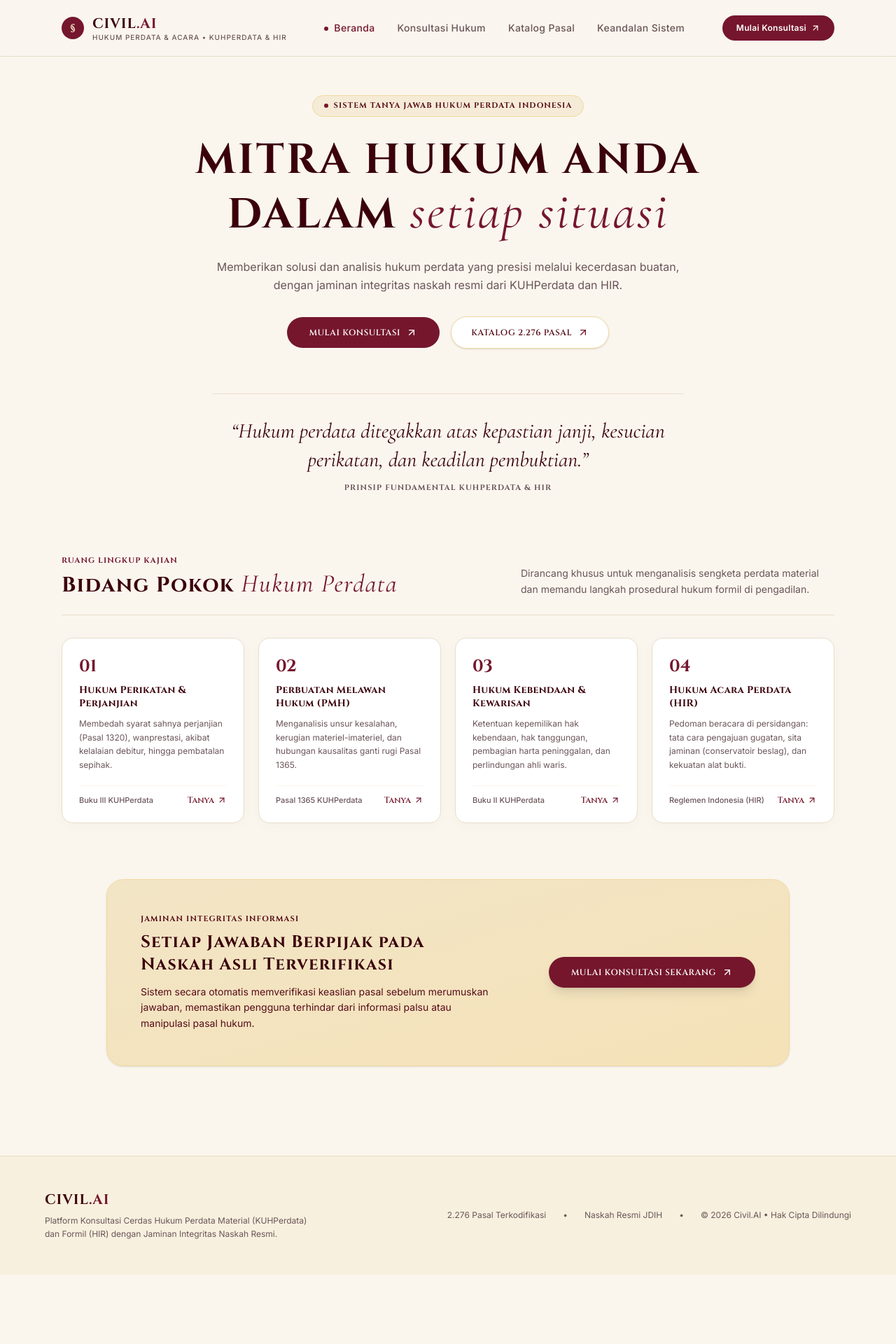
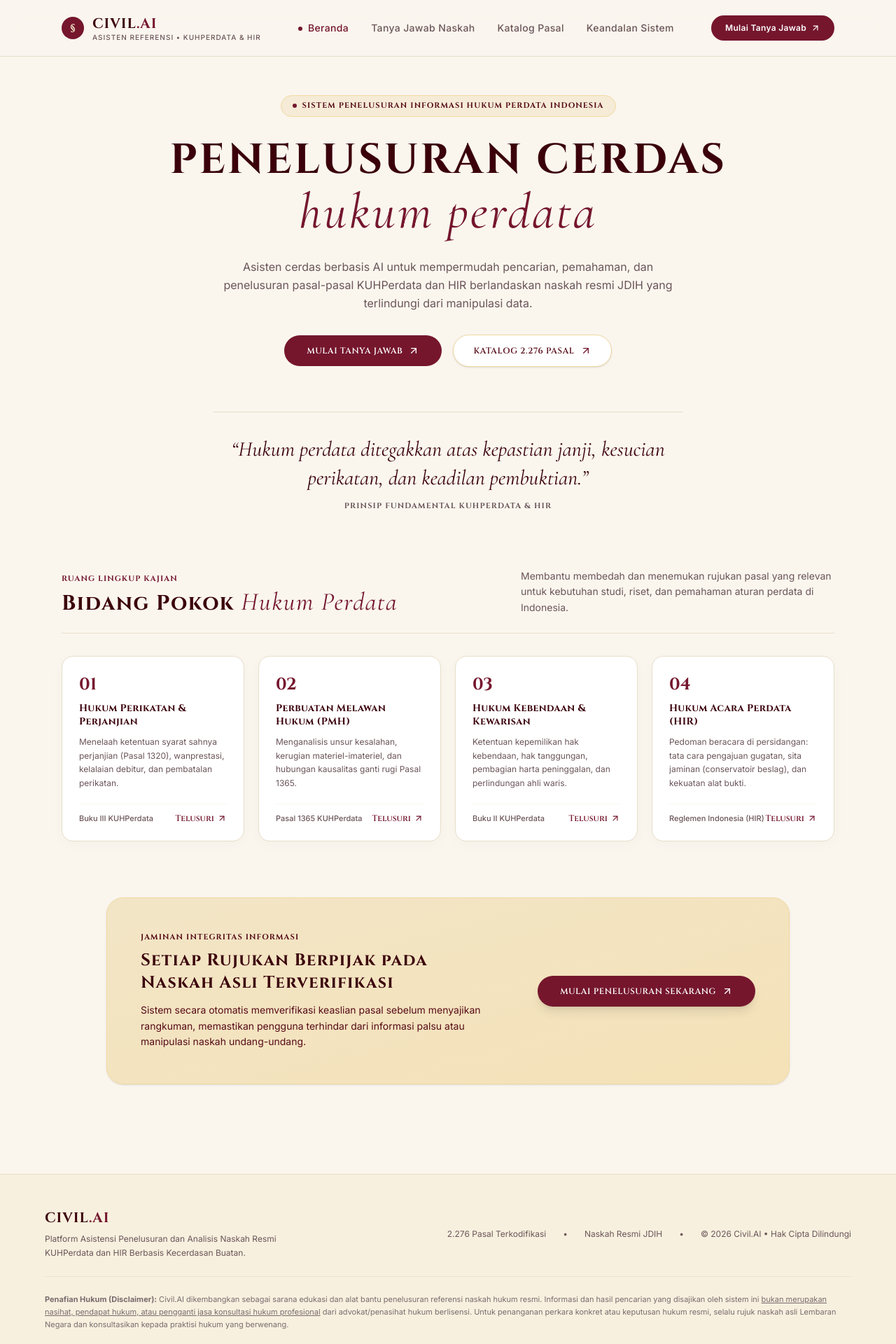
Before and after one commit to nisrinaatiqah/legal-rag-kuhperdata, a Next.js app in the folder perdata-app/: page / in a window 1280 px wide. Shown: the top 1920 px of the page at 70% size. Before the commit the page ends 1821 px from the top, so only its background shows below. Built offline with nearby package versions, Linux system fonts and the light colour scheme.

Commit message:
legal(ethics): position Civil.AI strictly as legal research assistant, add disclaimers and remove legal advice claims

```diff
--- a/perdata-app/app/chat/page.tsx
+++ b/perdata-app/app/chat/page.tsx
@@ -11,6 +11,7 @@ import {
   RefreshCw,
   FileText,
   Sliders,
+  AlertCircle,
 } from 'lucide-react';
 import SecurityBadge, { DefenseStatusProps } from '../components/SecurityBadge';
 import PasalCard, { ArticleDoc } from '../components/PasalCard';
@@ -130,7 +131,7 @@ export default function ChatPage() {
       <div className="flex flex-col md:flex-row md:items-end justify-between gap-4 border-b border-[#E8DEC9] pb-6">
         <div>
           <span className="text-[11px] font-bold tracking-widest uppercase text-[#75162D] font-cinzel">
-            Konsultasi Hukum AI
+            Asistensi Penelusuran Naskah
           </span>
           <h1 className="font-cinzel text-2xl md:text-3xl font-bold tracking-wider text-[#3B010B] mt-1">
             Tanya Jawab{' '}
@@ -140,7 +141,7 @@ export default function ChatPage() {
           </h1>
         </div>
 
-        {/* Essential Defense Toggle for Demo */}
+        {/* Essential Defense Toggle */}
         <div className="flex items-center gap-3">
           <div className="flex items-center gap-2.5 px-4 py-2 rounded-full bg-white border border-[#E8DEC9] shadow-sm text-xs font-medium text-[#2A171A]">
             <span>Proteksi Naskah Asli:</span>
@@ -203,13 +204,13 @@ export default function ChatPage() {
               <Scale className="w-6 h-6" />
             </div>
             <h2 className="font-cinzel text-xl md:text-2xl font-bold tracking-wider text-[#3B010B]">
-              Mulai Konsultasi{' '}
+              Mulai Penelusuran{' '}
               <span className="font-cormorant italic font-normal text-[#75162D] text-2xl md:text-3xl normal-case">
-                Permasalahan Hukum
+                Ketentuan Hukum
               </span>
             </h2>
             <p className="text-xs sm:text-sm text-[#6B5559] max-w-md mt-1.5 leading-relaxed">
-              Ajukan pertanyaan mengenai perjanjian, wanprestasi, ganti rugi perbuatan melawan hukum, maupun prosedur gugatan di persidangan.
+              Ajukan pertanyaan mengenai bunyi pasal perjanjian, ketentuan wanprestasi, pasal perbuatan melawan hukum, maupun aturan beracara di persidangan.
             </p>
 
             {/* Clean Suggested Question Pills */}
@@ -236,7 +237,7 @@ export default function ChatPage() {
             }`}
           >
             <span className="text-[11px] text-[#6B5559] px-1 font-medium">
-              {msg.role === 'user' ? 'Pertanyaan Anda' : 'Pertimbangan Hukum Civil AI'} • {msg.timestamp}
+              {msg.role === 'user' ? 'Pertanyaan Anda' : 'Hasil Penelusuran Civil AI'} • {msg.timestamp}
             </span>
 
             <div
@@ -299,7 +300,7 @@ export default function ChatPage() {
             type="text"
             value={input}
             onChange={(e) => setInput(e.target.value)}
-            placeholder="Tuliskan pertanyaan hukum perdata atau hukum acara..."
+            placeholder="Tuliskan pertanyaan pasal perdata atau hukum acara..."
             className="w-full px-5 py-3 text-xs sm:text-sm text-[#2A171A] placeholder-[#8C7A7C] focus:outline-none bg-transparent"
           />
           <button
@@ -311,8 +312,10 @@ export default function ChatPage() {
             <ArrowUpRight className="w-4 h-4" />
           </button>
         </form>
-        <p className="text-[11px] text-center text-[#6B5559] mt-2 font-normal">
-          Seluruh jawaban dirumuskan berdasarkan ketentuan KUHPerdata &amp; HIR resmi dari JDIH Nasional.
+
+        {/* Explicit Legal Disclaimer */}
+        <p className="text-[10px] text-center text-[#8C7A7C] mt-2 font-normal leading-relaxed">
+          Civil.AI menyajikan kutipan naskah resmi KUHPerdata &amp; HIR untuk tujuan edukasi dan referensi hukum. Sistem ini bukan nasihat hukum atau pengganti konsultasi profesional dengan advokat berlisensi.
         </p>
       </div>
     </div>
--- a/perdata-app/app/components/Navbar.tsx
+++ b/perdata-app/app/components/Navbar.tsx
@@ -7,7 +7,7 @@ import { Menu, X, ArrowUpRight } from 'lucide-react';
 
 const navLinks = [
   { href: '/', label: 'Beranda' },
-  { href: '/chat', label: 'Konsultasi Hukum' },
+  { href: '/chat', label: 'Tanya Jawab Naskah' },
   { href: '/database', label: 'Katalog Pasal' },
   { href: '/evaluasi', label: 'Keandalan Sistem' },
 ];
@@ -29,7 +29,7 @@ export default function Navbar() {
               CIVIL<span className="text-[#75162D]">.AI</span>
             </span>
             <span className="text-[10px] tracking-widest uppercase text-[#6B5559] font-medium -mt-0.5 font-body">
-              Hukum Perdata &amp; Acara • KUHPerdata &amp; HIR
+              Asisten Referensi • KUHPerdata &amp; HIR
             </span>
           </div>
         </Link>
@@ -63,7 +63,7 @@ export default function Navbar() {
             href="/chat"
             className="btn-burgundy-primary px-5 py-2.5 rounded-full text-xs font-semibold tracking-wide flex items-center gap-1.5 font-body"
           >
-            <span>Mulai Konsultasi</span>
+            <span>Mulai Tanya Jawab</span>
             <ArrowUpRight className="w-3.5 h-3.5" />
           </Link>
         </div>
@@ -101,7 +101,7 @@ export default function Navbar() {
             onClick={() => setMobileMenuOpen(false)}
             className="btn-burgundy-primary mt-2 py-3 rounded-full text-center text-xs font-semibold flex items-center justify-center gap-1.5"
           >
-            <span>Mulai Konsultasi</span>
+            <span>Mulai Tanya Jawab</span>
             <ArrowUpRight className="w-3.5 h-3.5" />
           </Link>
         </div>
--- a/perdata-app/app/components/SecurityBadge.tsx
+++ b/perdata-app/app/components/SecurityBadge.tsx
@@ -66,7 +66,7 @@ export default function SecurityBadge({ defense }: { defense: DefenseStatusProps
           </div>
 
           <p className="text-xs text-[#7f1d1d] leading-relaxed">
-            Sistem mendeteksi adanya ketidaksesuaian naskah dengan rujukan resmi. Seluruh dokumen yang terindikasi palsu telah dikeluarkan dari pertimbangan hukum AI.
+            Sistem mendeteksi adanya ketidaksesuaian naskah dengan rujukan resmi. Seluruh dokumen yang terindikasi palsu telah dikeluarkan dari hasil penelusuran AI.
           </p>
 
           {showBlocked && defense.blocked_pasals && (
--- a/perdata-app/app/evaluasi/page.tsx
+++ b/perdata-app/app/evaluasi/page.tsx
@@ -44,7 +44,7 @@ export default function EvaluasiPage() {
             Kebocoran Serangan (ASR)
           </h3>
           <p className="text-xs text-[#6B5559] mt-1.5 leading-relaxed font-body">
-            Pasal beracun tidak pernah berhasil menembus pertimbangan hukum yang dihasilkan AI.
+            Pasal beracun tidak pernah berhasil menembus hasil penelusuran yang disajikan AI.
           </p>
         </div>
 
@@ -95,7 +95,7 @@ export default function EvaluasiPage() {
               Verifikasi Integritas Berlapis
             </h3>
             <p className="text-xs sm:text-sm text-[#560B18] leading-relaxed font-body">
-              Menggabungkan verifikasi sidik jari kriptografis terhadap pangkalan data resmi JDIH Nasional dengan validasi semantik. Jika terdapat naskah yang dimanipulasi, mekanisme pertahanan akan langsung mengarantina dokumen tersebut sebelum mencapai modul konsultasi.
+              Menggabungkan verifikasi sidik jari kriptografis terhadap pangkalan data resmi JDIH Nasional dengan validasi semantik. Jika terdapat naskah yang dimanipulasi, mekanisme pertahanan akan langsung mengarantina dokumen tersebut sebelum mencapai modul penelusuran.
             </p>
           </div>
         </div>
@@ -119,16 +119,16 @@ export default function EvaluasiPage() {
       {/* CTA Bottom in Sand Gold & Burgundy */}
       <div className="rounded-3xl bg-gradient-to-br from-[#F2E5C6] to-[#F2D9A0]/70 border border-[#F2D9A0] p-8 text-center flex flex-col items-center gap-3">
         <h3 className="font-cinzel text-xl md:text-2xl font-bold tracking-wider text-[#3B010B]">
-          Mulai Konsultasi Permasalahan Hukum
+          Mulai Eksplorasi Informasi Hukum
         </h3>
         <p className="text-xs sm:text-sm text-[#560B18] max-w-md font-body">
-          Ajukan pertanyaan hukum perdata material maupun formil dan dapatkan pertimbangan hukum berbasis naskah resmi.
+          Ajukan pertanyaan pasal hukum perdata material maupun formil dan temukan rujukan pasal terverifikasi berbasis naskah resmi JDIH.
         </p>
         <Link
           href="/chat"
           className="btn-burgundy-primary px-7 py-3 rounded-full text-xs font-semibold tracking-wider uppercase font-cinzel flex items-center gap-2 mt-2"
         >
-          <span>Buka Modul Konsultasi</span>
+          <span>Buka Modul Tanya Jawab</span>
           <ArrowUpRight className="w-3.5 h-3.5" />
         </Link>
       </div>
--- a/perdata-app/app/layout.tsx
+++ b/perdata-app/app/layout.tsx
@@ -3,9 +3,9 @@ import './globals.css';
 import Navbar from './components/Navbar';
 
 export const metadata: Metadata = {
-  title: 'Civil AI — Sistem Tanya Jawab Hukum Perdata & Acara Perdata Indonesia',
+  title: 'Civil AI — Asisten Penelusuran & Referensi Hukum Perdata Indonesia',
   description:
-    'Sistem konsultasi cerdas berbasis KUHPerdata dan HIR dengan jaminan keaslian naskah hukum resmi JDIH.',
+    'Alat bantu cerdas berbasis AI untuk penelusuran naskah resmi KUHPerdata dan HIR dengan jaminan keaslian data JDIH.',
 };
 
 export default function RootLayout({
@@ -19,15 +19,16 @@ export default function RootLayout({
         <Navbar />
         <main className="flex-1 pt-24 pb-16">{children}</main>
 
-        {/* Real-World Professional Product Footer */}
+        {/* Real-World Professional Product Footer with Prominent Legal Disclaimer */}
         <footer className="border-t border-[#E8DEC9] bg-[#F2E5C6]/40 py-12 px-6 text-[#6B5559]">
-          <div className="max-w-6xl mx-auto flex flex-col md:flex-row items-start md:items-center justify-between gap-6">
+          <div className="max-w-6xl mx-auto flex flex-col gap-6">
+            <div className="flex flex-col md:flex-row items-start md:items-center justify-between gap-6">
               <div className="flex flex-col gap-1.5">
                 <span className="font-cinzel text-xl font-bold tracking-wider text-[#3B010B]">
                   CIVIL<span className="text-[#75162D]">.AI</span>
                 </span>
                 <p className="text-xs text-[#6B5559] max-w-sm leading-relaxed">
-                Platform Konsultasi Cerdas Hukum Perdata Material (KUHPerdata) dan Formil (HIR) dengan Jaminan Integritas Naskah Resmi.
+                  Platform Asistensi Penelusuran dan Analisis Naskah Resmi KUHPerdata dan HIR Berbasis Kecerdasan Buatan.
                 </p>
               </div>
 
@@ -39,6 +40,14 @@ export default function RootLayout({
                 <span>© 2026 Civil.AI • Hak Cipta Dilindungi</span>
               </div>
             </div>
+
+            {/* Official Legal Disclaimer Box */}
+            <div className="pt-6 border-t border-[#E8DEC9]/60 text-[11px] text-[#7A6B6E] leading-relaxed">
+              <p>
+                <strong>Penafian Hukum (Disclaimer):</strong> Civil.AI dikembangkan sebagai sarana edukasi dan alat bantu penelusuran referensi naskah hukum resmi. Informasi dan hasil pencarian yang disajikan oleh sistem ini <u>bukan merupakan nasihat, pendapat hukum, atau pengganti jasa konsultasi hukum profesional</u> dari advokat/penasihat hukum berlisensi. Untuk penanganan perkara konkret atau keputusan hukum resmi, selalu rujuk naskah asli Lembaran Negara dan konsultasikan kepada praktisi hukum yang berwenang.
+              </p>
+            </div>
+          </div>
         </footer>
       </body>
     </html>
--- a/perdata-app/app/page.tsx
+++ b/perdata-app/app/page.tsx
@@ -7,7 +7,7 @@ const COMPETENCES = [
   {
     num: '01',
     title: 'Hukum Perikatan & Perjanjian',
-    desc: 'Membedah syarat sahnya perjanjian (Pasal 1320), wanprestasi, akibat kelalaian debitur, hingga pembatalan sepihak.',
+    desc: 'Menelaah ketentuan syarat sahnya perjanjian (Pasal 1320), wanprestasi, kelalaian debitur, dan pembatalan perikatan.',
     badge: 'Buku III KUHPerdata',
   },
   {
@@ -33,25 +33,25 @@ const COMPETENCES = [
 export default function HomePage() {
   return (
     <div className="flex flex-col gap-20 pb-16 font-body">
-      {/* Clean Hero Section — The Roman Jurist Style */}
+      {/* Clean Hero Section — Educational & Research Assistant Positioning */}
       <section className="max-w-4xl mx-auto px-6 pt-10 flex flex-col items-center text-center">
         {/* Small Roman Header Tag */}
         <div className="inline-flex items-center gap-2 px-4 py-1.5 rounded-full border border-[#F2D9A0] bg-[#F2E5C6]/60 text-[11px] font-bold tracking-widest uppercase font-cinzel text-[#560B18] mb-6">
           <span className="w-1.5 h-1.5 rounded-full bg-[#75162D]"></span>
-          <span>Sistem Tanya Jawab Hukum Perdata Indonesia</span>
+          <span>Sistem Penelusuran Informasi Hukum Perdata Indonesia</span>
         </div>
 
-        {/* Big Roman Jurist Headline: Cinzel + Cormorant Garamond */}
+        {/* Big Roman Jurist Headline: Focus on Intelligent Search & Reference */}
         <h1 className="font-cinzel text-3xl sm:text-4xl md:text-5xl lg:text-6xl font-bold tracking-wider text-[#3B010B] max-w-4xl leading-[1.25]">
-          MITRA HUKUM ANDA DALAM{' '}
+          PENELUSURAN CERDAS{' '}
           <span className="font-cormorant italic font-normal text-[#75162D] text-4xl sm:text-5xl md:text-6xl lg:text-7xl block sm:inline normal-case">
-            setiap situasi
+            hukum perdata
           </span>
         </h1>
 
         {/* Subtitle in Inter */}
         <p className="text-sm sm:text-base text-[#6B5559] max-w-2xl mt-6 font-normal leading-relaxed">
-          Memberikan solusi dan analisis hukum perdata yang presisi melalui kecerdasan buatan, dengan jaminan integritas naskah resmi dari KUHPerdata dan HIR.
+          Asisten cerdas berbasis AI untuk mempermudah pencarian, pemahaman, dan penelusuran pasal-pasal KUHPerdata dan HIR berlandaskan naskah resmi JDIH yang terlindungi dari manipulasi data.
         </p>
 
         {/* Call to Actions in Swatch Colors */}
@@ -60,7 +60,7 @@ export default function HomePage() {
             href="/chat"
             className="btn-burgundy-primary px-8 py-3.5 rounded-full text-xs font-semibold tracking-wider uppercase font-cinzel flex items-center gap-2"
           >
-            <span>Mulai Konsultasi</span>
+            <span>Mulai Tanya Jawab</span>
             <ArrowUpRight className="w-4 h-4" />
           </Link>
 
@@ -99,7 +99,7 @@ export default function HomePage() {
             </h2>
           </div>
           <p className="text-xs sm:text-sm text-[#6B5559] max-w-md leading-relaxed">
-            Dirancang khusus untuk menganalisis sengketa perdata material dan memandu langkah prosedural hukum formil di pengadilan.
+            Membantu membedah dan menemukan rujukan pasal yang relevan untuk kebutuhan studi, riset, dan pemahaman aturan perdata di Indonesia.
           </p>
         </div>
 
@@ -127,7 +127,7 @@ export default function HomePage() {
                   href="/chat"
                   className="text-xs font-semibold text-[#75162D] hover:underline flex items-center gap-1 font-cinzel"
                 >
-                  <span>Tanya</span>
+                  <span>Telusuri</span>
                   <ArrowUpRight className="w-3.5 h-3.5" />
                 </Link>
               </div>
@@ -144,10 +144,10 @@ export default function HomePage() {
               Jaminan Integritas Informasi
             </span>
             <h3 className="font-cinzel text-xl md:text-2xl font-bold tracking-wider text-[#3B010B]">
-              Setiap Jawaban Berpijak pada Naskah Asli Terverifikasi
+              Setiap Rujukan Berpijak pada Naskah Asli Terverifikasi
             </h3>
             <p className="text-xs sm:text-sm text-[#560B18] leading-relaxed mt-1">
-              Sistem secara otomatis memverifikasi keaslian pasal sebelum merumuskan jawaban, memastikan pengguna terhindar dari informasi palsu atau manipulasi pasal hukum.
+              Sistem secara otomatis memverifikasi keaslian pasal sebelum menyajikan rangkuman, memastikan pengguna terhindar dari informasi palsu atau manipulasi naskah undang-undang.
             </p>
           </div>
 
@@ -155,7 +155,7 @@ export default function HomePage() {
             href="/chat"
             className="btn-burgundy-primary px-8 py-3.5 rounded-full text-xs font-semibold tracking-wider uppercase font-cinzel shrink-0 flex items-center gap-2 shadow-lg"
           >
-            <span>Mulai Konsultasi Sekarang</span>
+            <span>Mulai Penelusuran Sekarang</span>
             <ArrowUpRight className="w-4 h-4" />
           </Link>
         </div>
```
Lines whose indentation alone changed are shown as unchanged.
